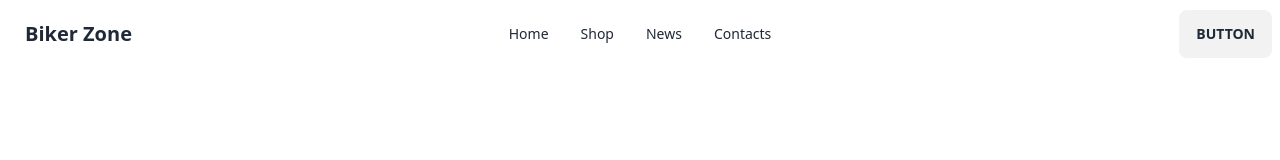
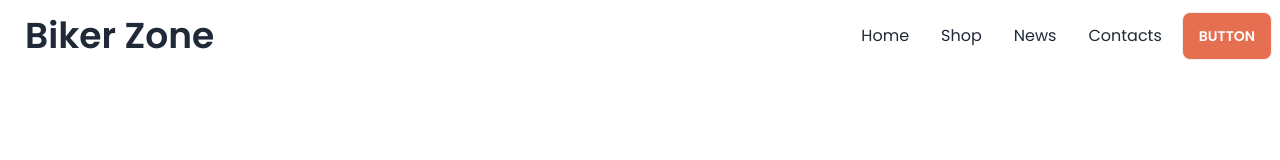
Before and after one commit to ssnaher/biker-site, a plain HTML site: page index.html in a window 1280 px wide. Drawn offline with nearby package versions, Linux system fonts and the light colour scheme.

Commit message:
make responsive the header part

```diff
--- a/index.html
+++ b/index.html
@@ -7,17 +7,43 @@
     <!-- tailwind and daisy ui cdn -->
     <link href="https://cdn.jsdelivr.net/npm/daisyui@3.4.0/dist/full.css" rel="stylesheet" type="text/css" />
 <script src="https://cdn.tailwindcss.com"></script>
+<!-- google fonts -->
+<link rel="preconnect" href="https://fonts.googleapis.com">
+<link rel="preconnect" href="https://fonts.gstatic.com" crossorigin>
+<link href="https://fonts.googleapis.com/css2?family=Poppins:wght@400;500;600;700;800&display=swap" rel="stylesheet">
+
+<!-- tailwind custom classes -->
+<script>
+  tailwind.config = {
+    theme: {
+      extend: {
+        colors: {
+          clifford: '#da373d',
+          'bike-primary': '#E76F51',
+        }
+      }
+    }
+  }
+</script>
+
+
+<!-- custom styles -->
+<style>
+    .font-poppins{
+        font-family: 'Poppins', sans-serif;
+    }
+</style>
 </head>
-<body>
-    <header>
+<body class="font-poppins">
+    <header class="md:container md:mx-auto">
         <nav>
             <div class="navbar bg-base-100">
-                <div class="navbar-start">
+                <div class="flex-1">
                   <div class="dropdown">
                     <label tabindex="0" class="btn btn-ghost lg:hidden">
                       <svg xmlns="http://www.w3.org/2000/svg" class="h-5 w-5" fill="none" viewBox="0 0 24 24" stroke="currentColor"><path stroke-linecap="round" stroke-linejoin="round" stroke-width="2" d="M4 6h16M4 12h8m-8 6h16" /></svg>
                     </label>
-                    <ul tabindex="0" class="menu menu-sm dropdown-content mt-3 z-[1] p-2 shadow bg-base-100 rounded-box w-52">
+                    <ul tabindex="0" class="menu menu-sm dropdown-content mt-3 z-[1] p-2 shadow bg-base-100 rounded-box w-52 text-base">
                       <li><a>Home</a></li>
 
                       <li><a>Shop</a></li>
@@ -25,10 +51,10 @@
                       <li><a>Contacs</a></li>
                     </ul>
                   </div>
-                  <a class="btn btn-ghost normal-case text-xl">Biker Zone</a>
+                  <a class="btn btn-ghost normal-case text-4xl">Biker Zone</a>
                 </div>
                 <div class="navbar-center hidden lg:flex">
-                  <ul class="menu menu-horizontal px-1">
+                  <ul class="menu menu-horizontal text-base px-1">
                     <li><a>Home</a></li>
 
                     <li><a>Shop</a></li>
@@ -36,13 +62,13 @@
                     <li><a>Contacts</a></li>
                   </ul>
                 </div>
-                <div class="navbar-end">
-                  <a class="btn">Button</a>
+                <div class="">
+                  <a class="btn  bg-bike-primary text-white ">Button</a>
                 </div>
               </div>
         </nav>
     </header>
-    <main>
+    <main class="md:container md:mx-auto">
 
     </main>
     <footer>
```
